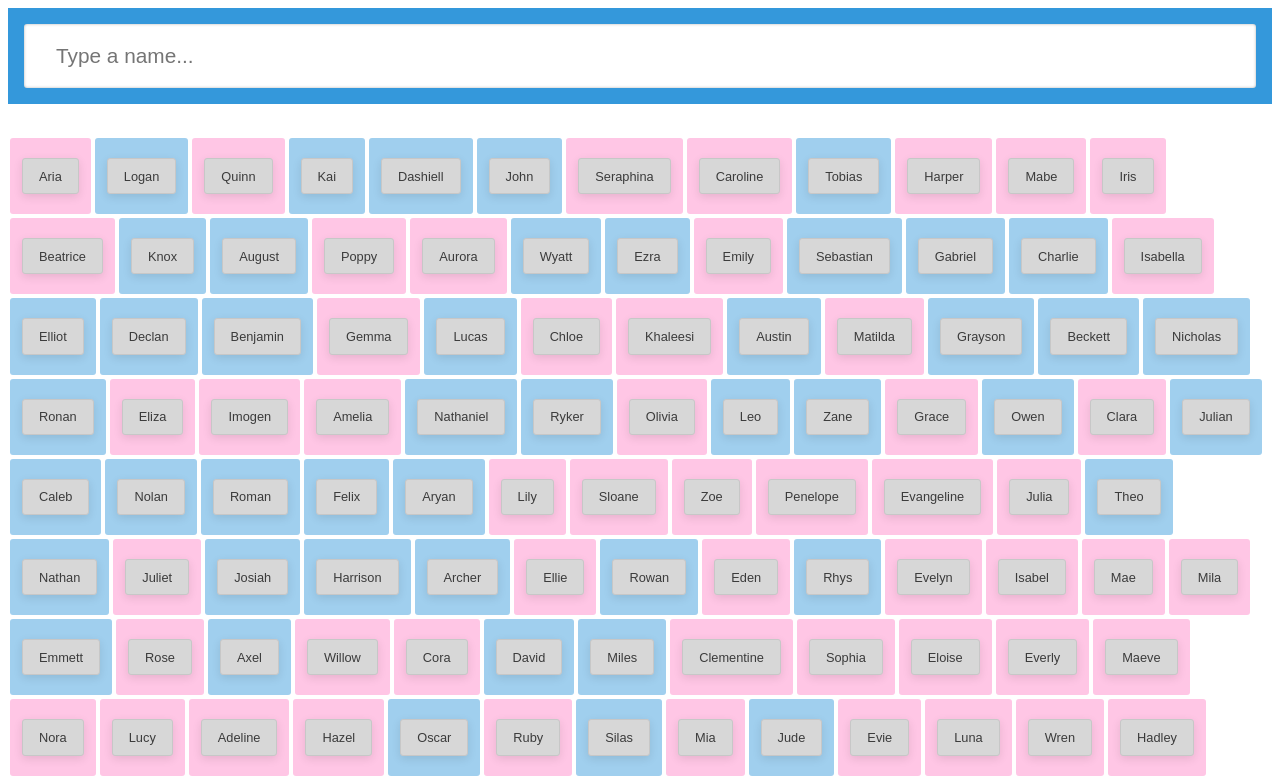
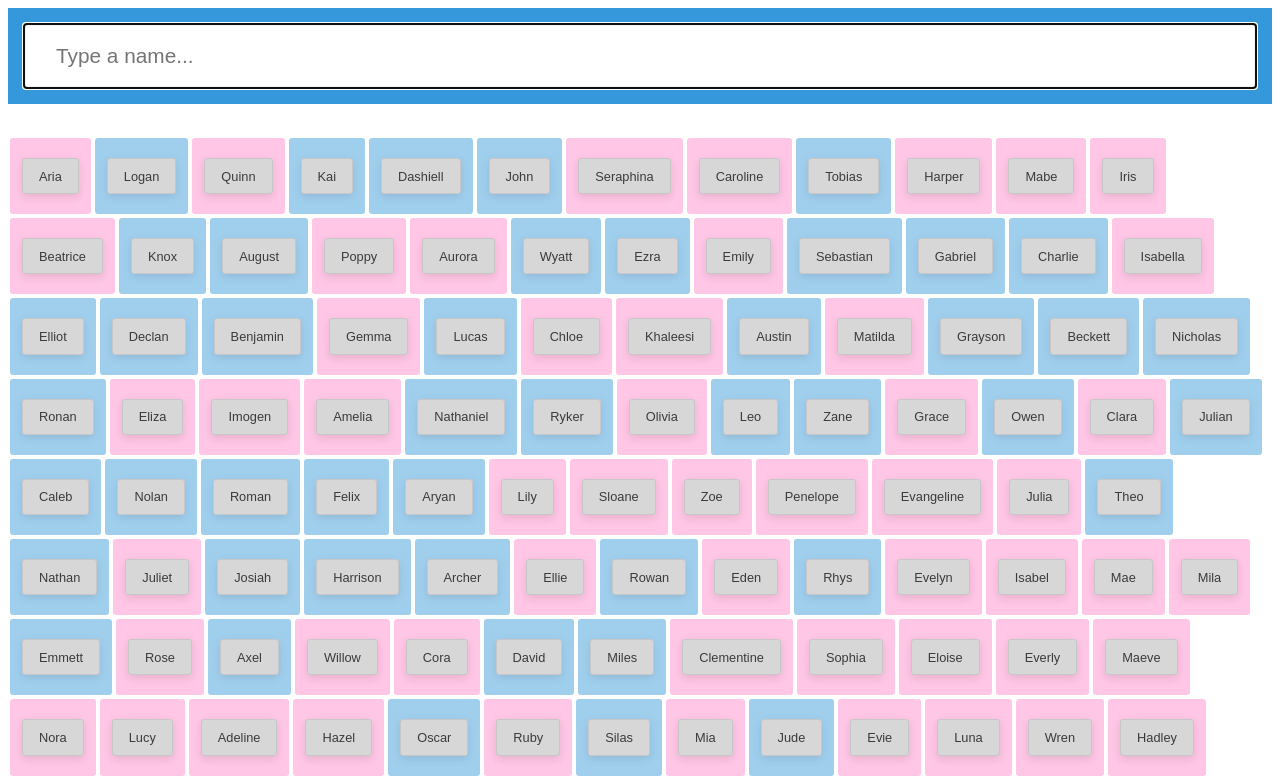
Before and after one commit to tylerfreebs/react-baby-names, a React (Create React App) app: page / in a window 1280 px wide. Shown: the top 778 px of the page. Built offline with nearby package versions, Linux system fonts and the light colour scheme.

Commit message:
Added useRef for Search

```diff
--- a/src/components/Search.js
+++ b/src/components/Search.js
@@ -1,7 +1,13 @@
-import React, { useState } from 'react';
+import React, { useEffect, useRef, useState } from 'react';
 
 export default function Search(){
     const [searchValue, setSearchValue] = useState('')
+    const inputRef = useRef();
+
+    useEffect(() => {
+        inputRef.current.focus()
+    }, [])
+
     function handleChange(event){
         setSearchValue(event.target.value)
     }
@@ -9,6 +15,7 @@ export default function Search(){
     return(
         <header>
             <input
+                ref={inputRef}
                 type='text'
                 placeholder='Type a name...'
                 value={searchValue}
```
